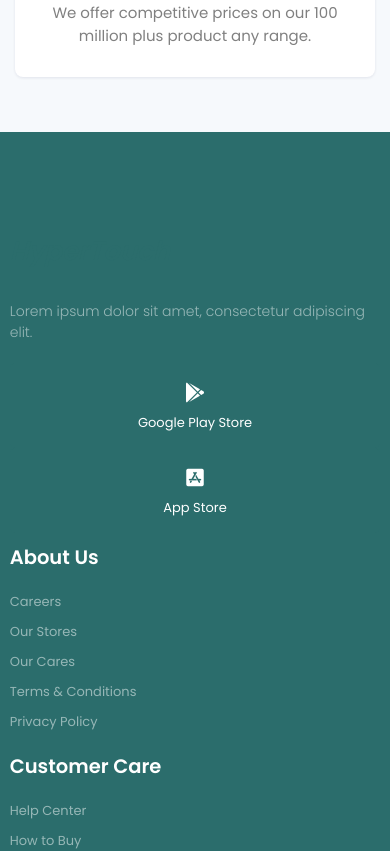
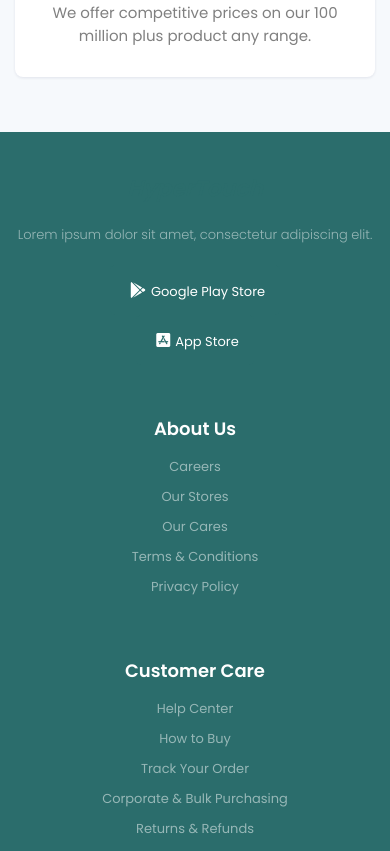
Before and after one commit to arifurrahmansajid/HyperTouch, a React (Create React App) app: page / in a window 390 px wide. Shown: the part 8660-9511 px from the top of the page. Built offline with nearby package versions, Linux system fonts and the light colour scheme.

Commit message:
Update style.css

```diff
--- a/src/common/footer/style.css
+++ b/src/common/footer/style.css
@@ -3,34 +3,136 @@ footer {
   padding: 100px 0;
   color: #fff;
 }
+
 footer h1 {
   margin-bottom: 30px;
   color: #2B6D6C;
   font-weight: 800;
   font-style: italic;
 }
+
 footer .img {
   background-color: #2B6D6C;
   padding: 15px 20px;
   border-radius: 5px;
 }
+
 footer .img i {
   font-size: 20px;
   margin: 5px;
 }
+
 footer .img span {
   margin-top: 5px;
 }
+
 footer p {
   font-size: 14px;
   font-weight: 300;
   opacity: 0.5;
   margin-bottom: 20px;
 }
+
 footer h2 {
   margin-bottom: 20px;
 }
+
 footer li {
   margin-bottom: 10px;
   opacity: 0.5;
 }
+
+footer li:hover {
+  opacity: 1;
+  transition: 0.3s;
+}
+
+footer a {
+  color: #fff;
+}
+
+/* For tablets */
+@media (max-width: 992px) {
+  footer {
+    padding: 80px 0;
+  }
+
+  footer h1 {
+    margin-bottom: 25px;
+  }
+
+  footer .img {
+    padding: 12px 15px;
+  }
+
+  footer .img i {
+    font-size: 18px;
+  }
+
+  footer h2 {
+    font-size: 20px;
+    margin-bottom: 15px;
+  }
+}
+
+/* For mobile devices */
+@media (max-width: 768px) {
+  footer {
+    padding: 60px 0;
+    text-align: center;
+  }
+
+  footer .container > div {
+    margin-bottom: 40px;
+  }
+
+  footer .d_flex {
+    flex-direction: column;
+  }
+
+  footer .f_flex {
+    justify-content: center;
+  }
+
+  footer .img {
+    margin: 0 auto;
+    display: inline-block;
+  }
+
+  footer ul {
+    padding-inline-start: 0;
+  }
+
+  footer .row {
+    width: 100%;
+    margin-bottom: 30px;
+  }
+}
+
+/* For smaller mobile devices */
+@media (max-width: 576px) {
+  footer {
+    padding: 40px 0;
+  }
+
+  footer h1 {
+    font-size: 22px;
+    margin-bottom: 20px;
+  }
+
+  footer h2 {
+    font-size: 18px;
+  }
+
+  footer p {
+    font-size: 13px;
+  }
+
+  footer .img i {
+    font-size: 16px;
+  }
+
+  footer li {
+    font-size: 13px;
+  }
+}
```
